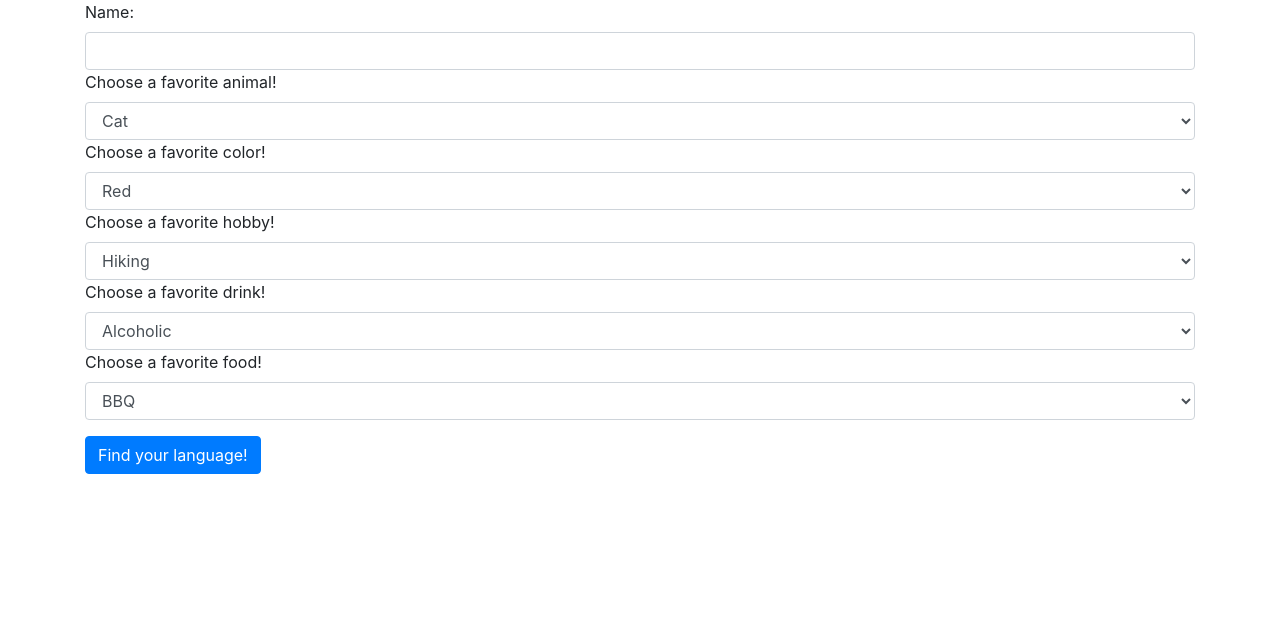
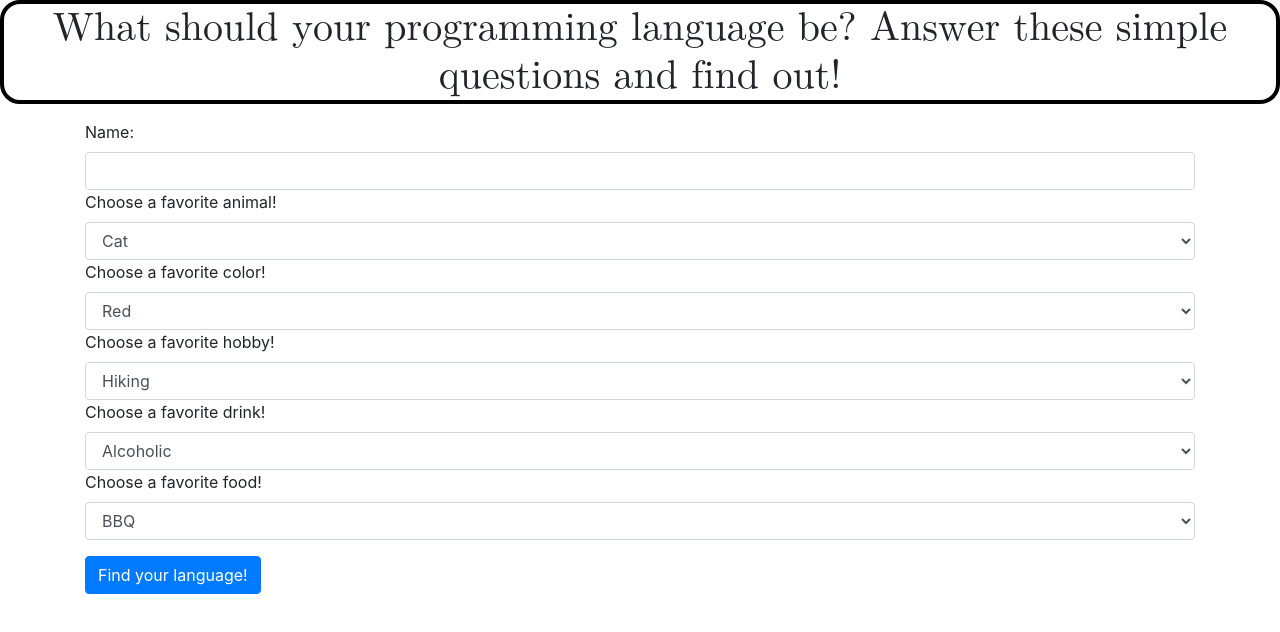
Before and after one commit to marialagunero/eveningsecondcodereview, a plain HTML site: page index.html in a window 1280 px wide. Drawn offline with Linux system fonts and the light colour scheme.

Commit message:
add more css to page.

```diff
--- a/css/styles.css
+++ b/css/styles.css
@@ -1,3 +1,10 @@
+h1 {
+  font-family: math;
+  border: 4px solid black;
+  border-radius: 20px;
+  text-align: center;
+}
+
 #Ruby {
   display: none;
 }
--- a/index.html
+++ b/index.html
@@ -9,16 +9,14 @@
     <title>Language</title>
   </head>
   <body>
+    <h1>What should your programming language be? Answer these simple questions and find out!</h1>
+    <p></p>
     <div class="container">
       <form id="language">
-
         <div>
             <label for="name">Name:</label>
             <input id="name" class="form-control" type="text">
           </div>
-
-
-
         <label for="animalChoice">Choose a favorite animal!</label>
         <select class="form-control" id="animalChoice">
           <option value=1>Cat</option>
```
